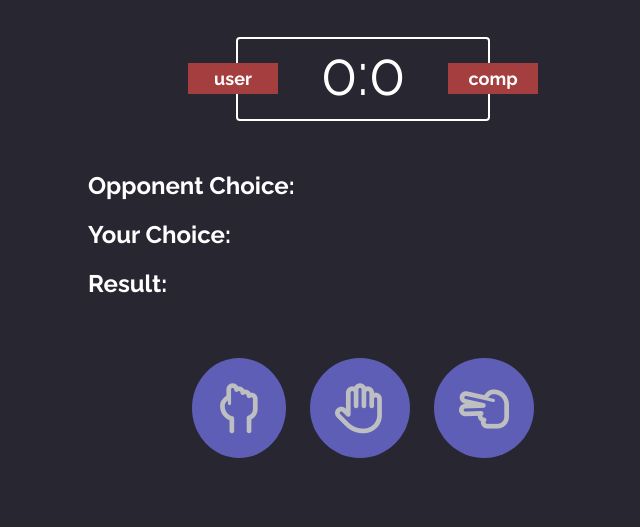
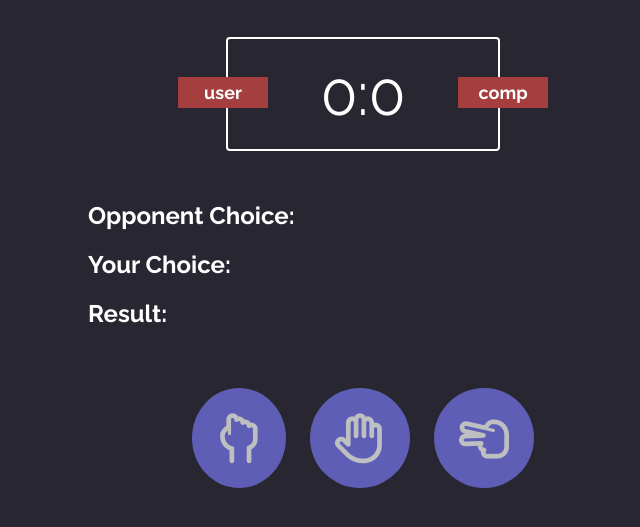
Before and after one commit to allwrightgemma/rock-paper-scissors, a plain HTML site: page index.html in a window 1280 px wide. Shown: the part 77-604 px from the top of the page, without its empty margins (277-917 px from the left). Drawn offline with Linux system fonts and the light colour scheme.

Commit message:
adjusted scoreboard size

```diff
--- a/styles.css
+++ b/styles.css
@@ -22,7 +22,7 @@ h1 {
   text-align: center;
   width: 250px;
   margin: 30px auto;
-  padding-bottom: 10px;
+  padding: 20px 10px;
   position: relative;
 }
 
@@ -38,12 +38,12 @@ h1 {
 
 #user-label {
   position: absolute;
-  top: 30%;
+  top: 35%;
   left: -50px;
 }
 #comp-label {
   position: absolute;
-  top: 30%;
+  top: 35%;
   right: -50px;
 }
 
```
